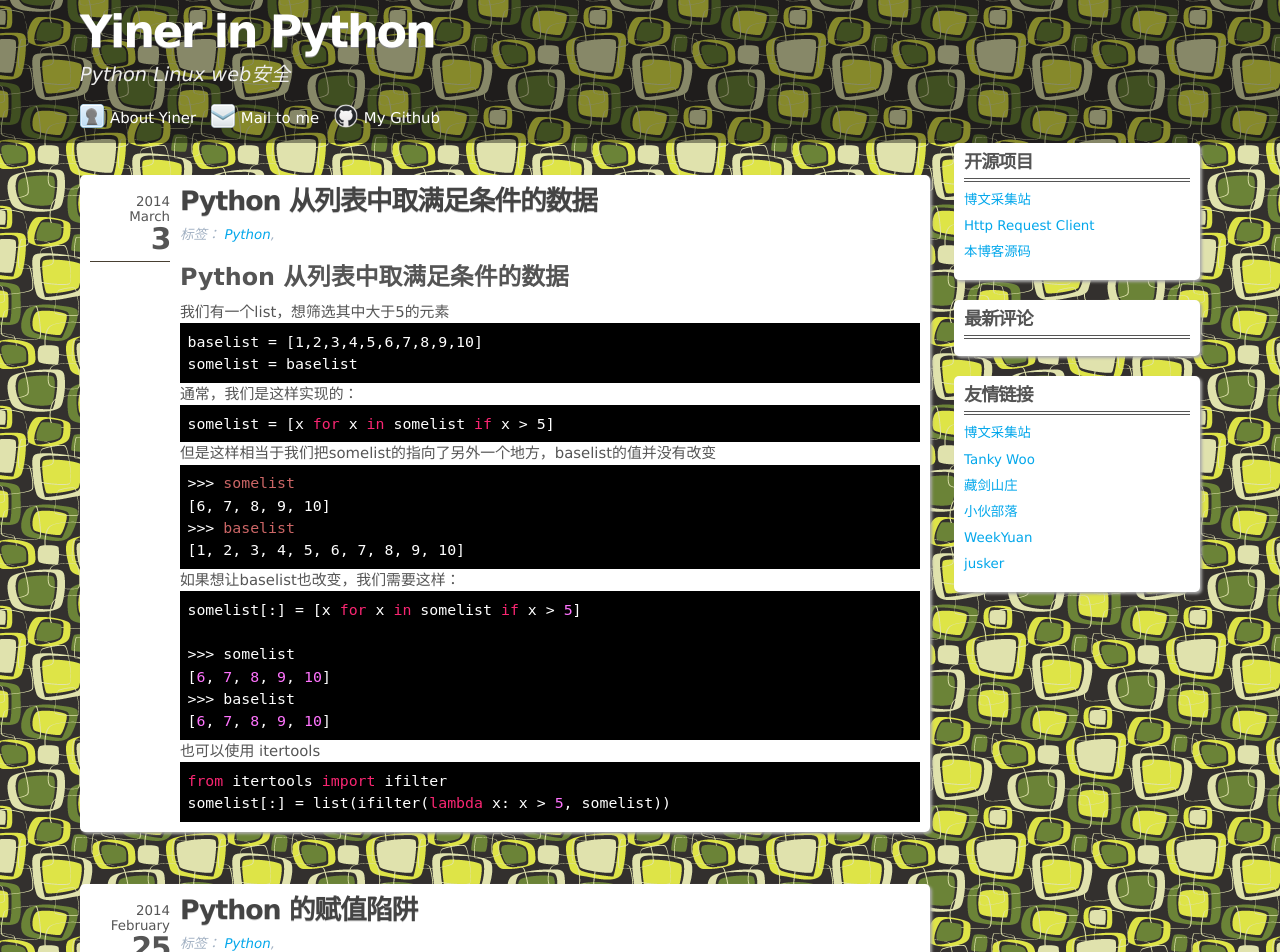
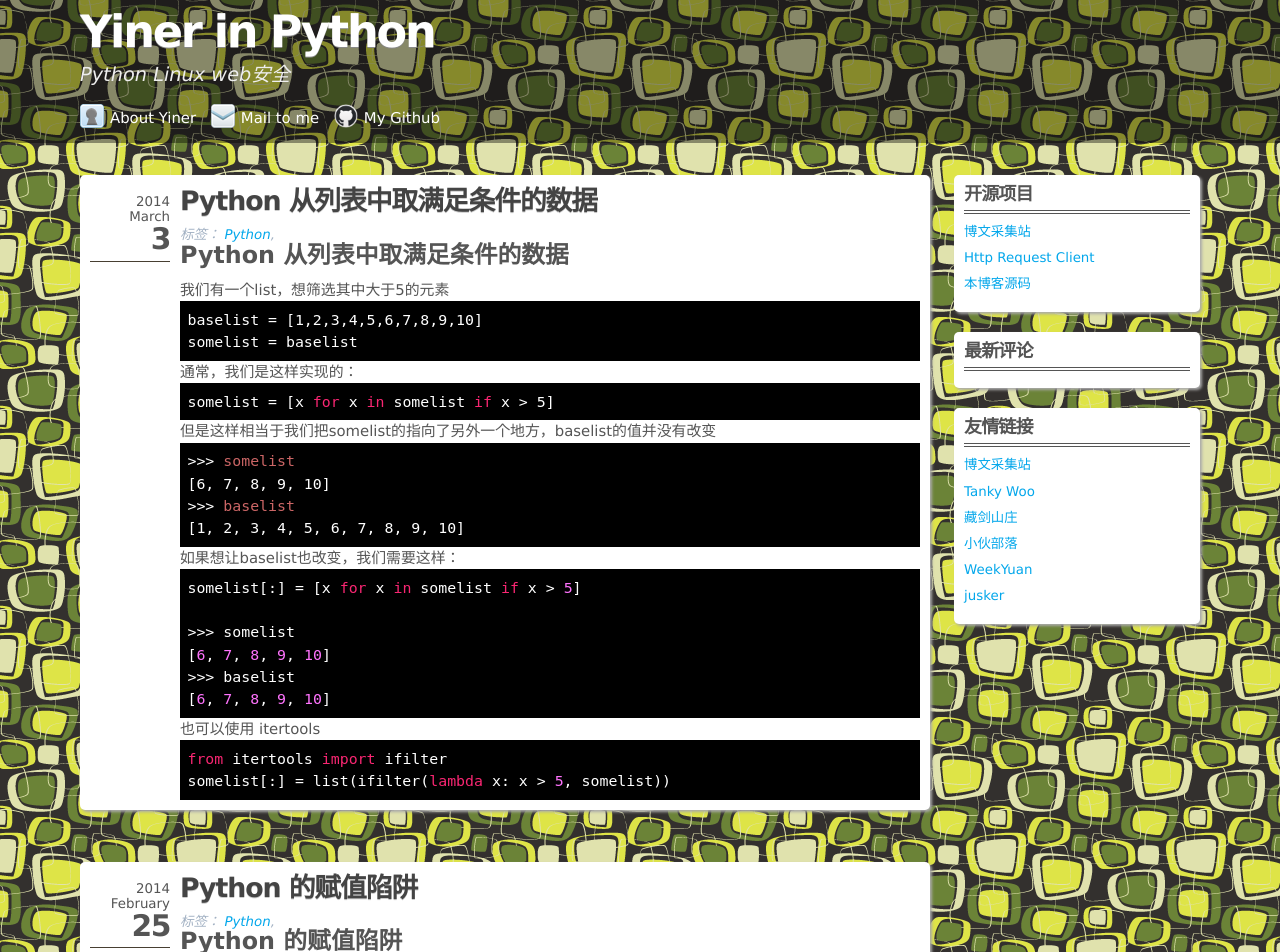
Before and after one commit to Pyiner/_yiner.github.io, a Jekyll site: the page built from index.html, in a window 1280 px wide. Shown: the top 952 px of the page. Built offline with Jekyll 4.4.1, drawn with Linux system fonts in a browser that asks for light colours; the list of posts is cut into pages by our own code; comment, search, counter and statistics services are not loaded.

Commit message:
Update index.html

```diff
--- a/index.html
+++ b/index.html
@@ -50,7 +50,7 @@ title: Yiner in Python
 
             </span>
         </p>
-                <section class="article-content">{{ post.content }}</section>
+                <section class="article-content" style="margin-top:-22px">{{ post.content }}</section>
             </article>
             {% endfor %}
         <p class="post-nav" style="">
@@ -66,7 +66,7 @@ title: Yiner in Python
             {% endif %}
         </p>
         </section>
-        <section id="sidebar">
+        <section id="sidebar" style="margin-top:32px">
             <section id="online_visitors" class="widget">
                 <h4>开源项目</h4>
                 <ul>
```
